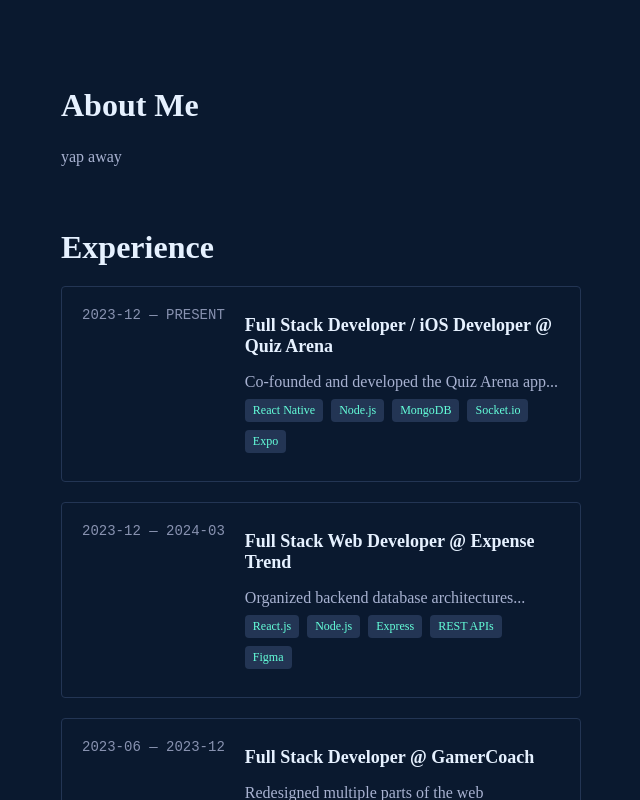
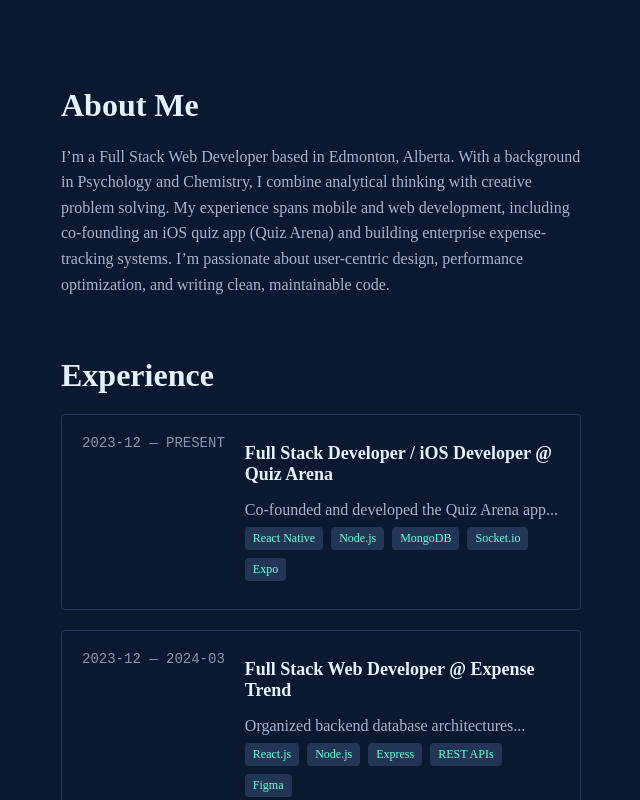
Before and after one commit to apatel924/ashish-portfolio, a React (Create React App) app: page / in a window 1280 px wide. Shown: the top 800 px of the page, without its empty margins (639-1279 px from the left). Built offline with nearby package versions, Linux system fonts and the light colour scheme.

Commit message:
Refactored AboutSection.js to improve performance and readability

```diff
--- a/src/components/AboutSection.js
+++ b/src/components/AboutSection.js
@@ -1,6 +1,7 @@
+// src/components/AboutSection.js
 import React from "react";
 
-const AboutSection = () => {
+function AboutSection() {
   const containerStyle = {
     marginBottom: "60px",
   };
@@ -12,16 +13,23 @@
 
   const paragraphStyle = {
     color: "#a8b2d1",
-    maxWidth: "600px",
     lineHeight: 1.6,
   };
 
   return (
-    <div style={containerStyle}>
+    <div id="about" style={containerStyle}>
       <h2 style={headingStyle}>About Me</h2>
-      <p style={paragraphStyle}>yap away</p>
+      <p style={paragraphStyle}>
+        I’m a Full Stack Web Developer based in Edmonton, Alberta. With a
+        background in Psychology and Chemistry, I combine analytical thinking
+        with creative problem solving. My experience spans mobile and web
+        development, including co-founding an iOS quiz app (Quiz Arena) and
+        building enterprise expense-tracking systems. I’m passionate about
+        user-centric design, performance optimization, and writing clean,
+        maintainable code.
+      </p>
     </div>
   );
-};
+}
 
 export default AboutSection;
```
